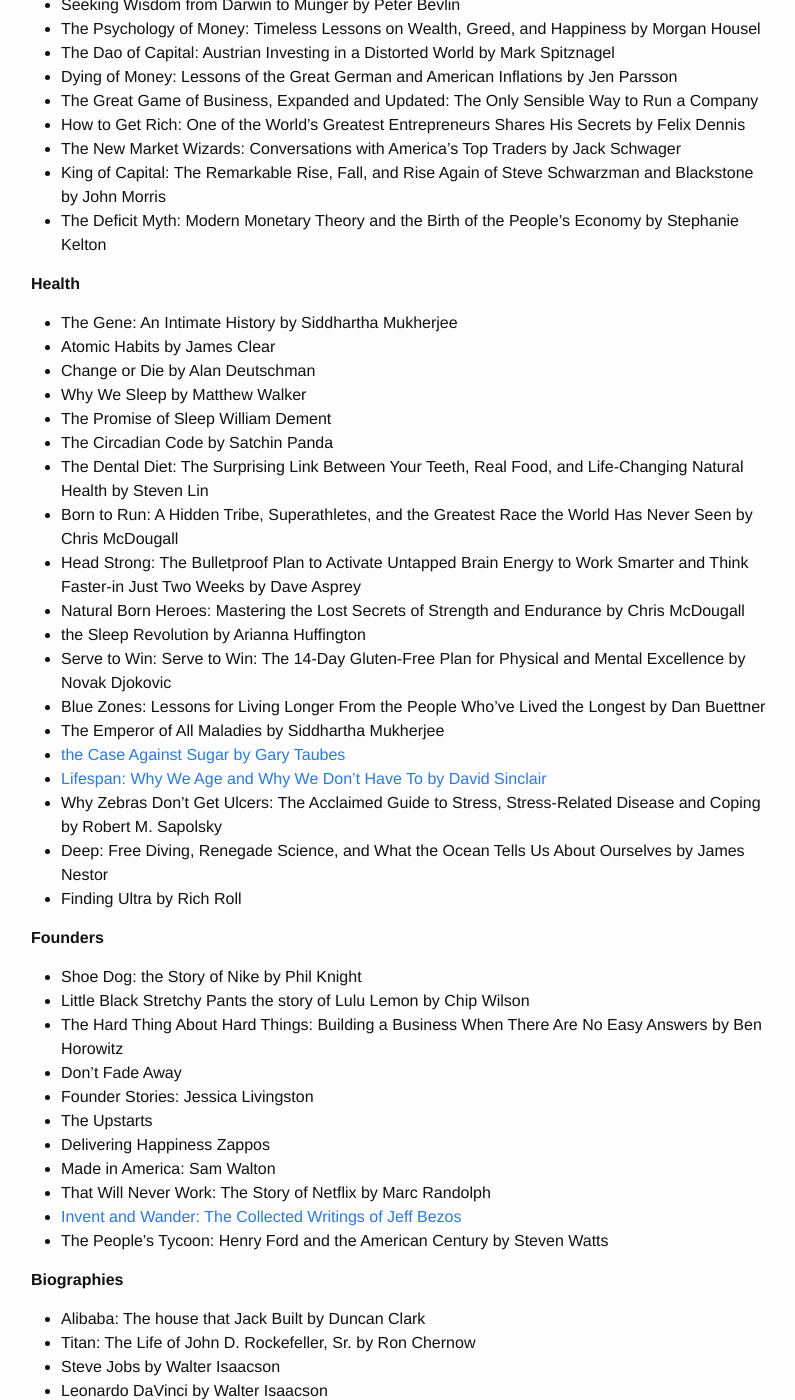
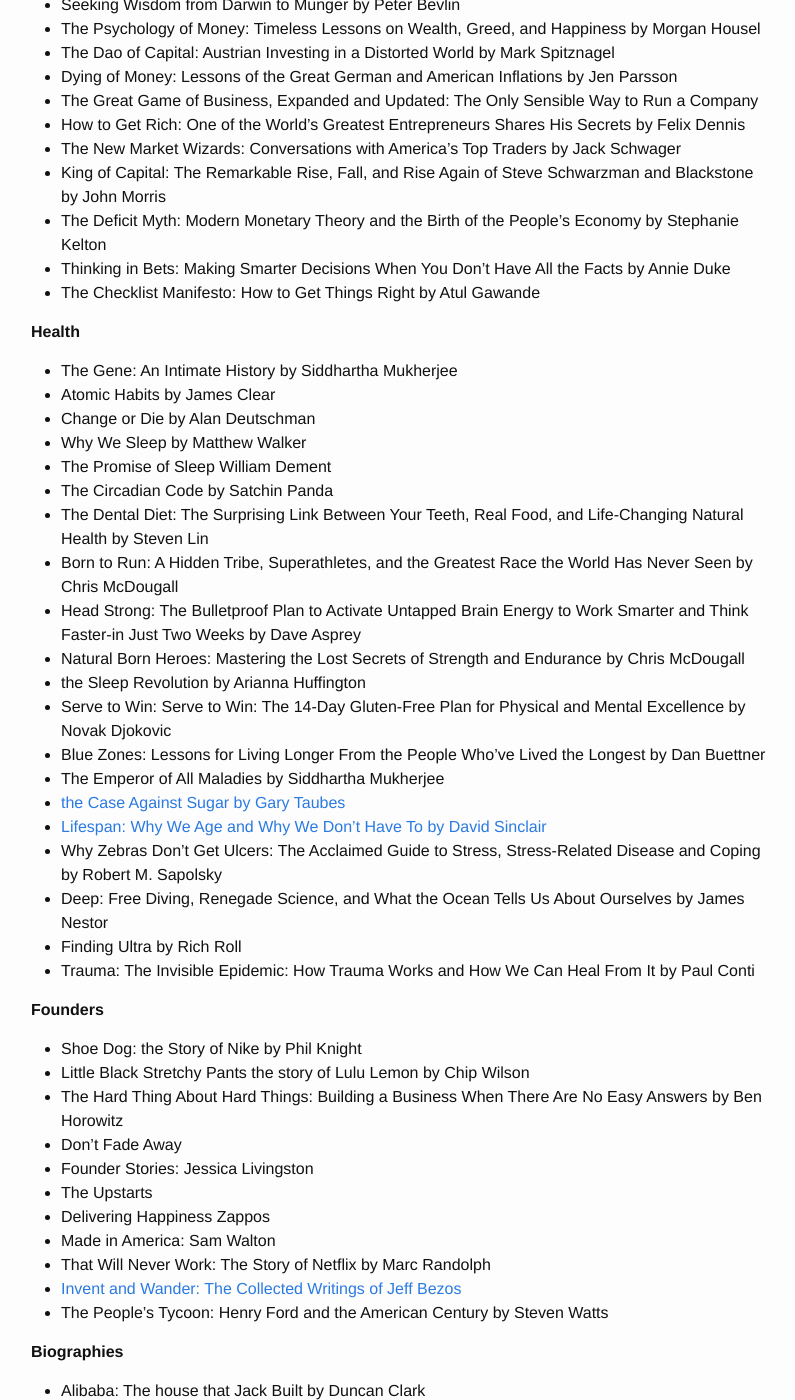
Before and after one commit to mjberg/reading-and-writing, a Jekyll site: the page built from _pages/02_readings.md, in a window 1280 px wide and 1400 px high, scrolled down 1611 px. Shown: the whole window, without its empty margins (239-1034 px from the left). Built offline with Jekyll 4.4.1, drawn with Linux system fonts in a browser that asks for light colours; some of the changed text lies outside the part shown.

Commit message:
Update 02_readings.md

```diff
--- a/_pages/02_readings.md
+++ b/_pages/02_readings.md
@@ -70,6 +70,8 @@ permalink: /readings/
   * The New Market Wizards: Conversations with America's Top Traders by Jack Schwager
   * King of Capital: The Remarkable Rise, Fall, and Rise Again of Steve Schwarzman and Blackstone by John Morris
   * The Deficit Myth: Modern Monetary Theory and the Birth of the People's Economy by Stephanie Kelton
+  * Thinking in Bets: Making Smarter Decisions When You Don't Have All the Facts by Annie Duke
+  * The Checklist Manifesto: How to Get Things Right by Atul Gawande
 
 
 
@@ -95,6 +97,7 @@ permalink: /readings/
   * Why Zebras Don't Get Ulcers: The Acclaimed Guide to Stress, Stress-Related Disease and Coping by Robert M. Sapolsky
   * Deep: Free Diving, Renegade Science, and What the Ocean Tells Us About Ourselves by James Nestor
   * Finding Ultra by Rich Roll
+  * Trauma: The Invisible Epidemic: How Trauma Works and How We Can Heal From It by Paul Conti
 
 
 
@@ -161,6 +164,9 @@ permalink: /readings/
   * Saltwater Buddha: A Surfer's Quest to Find Zen on the Sea by Jaimal Yogis
   * Zen and the Art of Archery by Eugen Herrigel
   * Abba's Child: The Cry of the Heart for Intimate Belonging by Brennan Manning
+  * Man's Search For Meaning: The classic tribute to hope from the Holocaust by Viktor Frankl
+  * Let My People Go Surfing: The Education of a Reluctant Businessman by Yvon Chouinard
+  *
 
 
 
```
